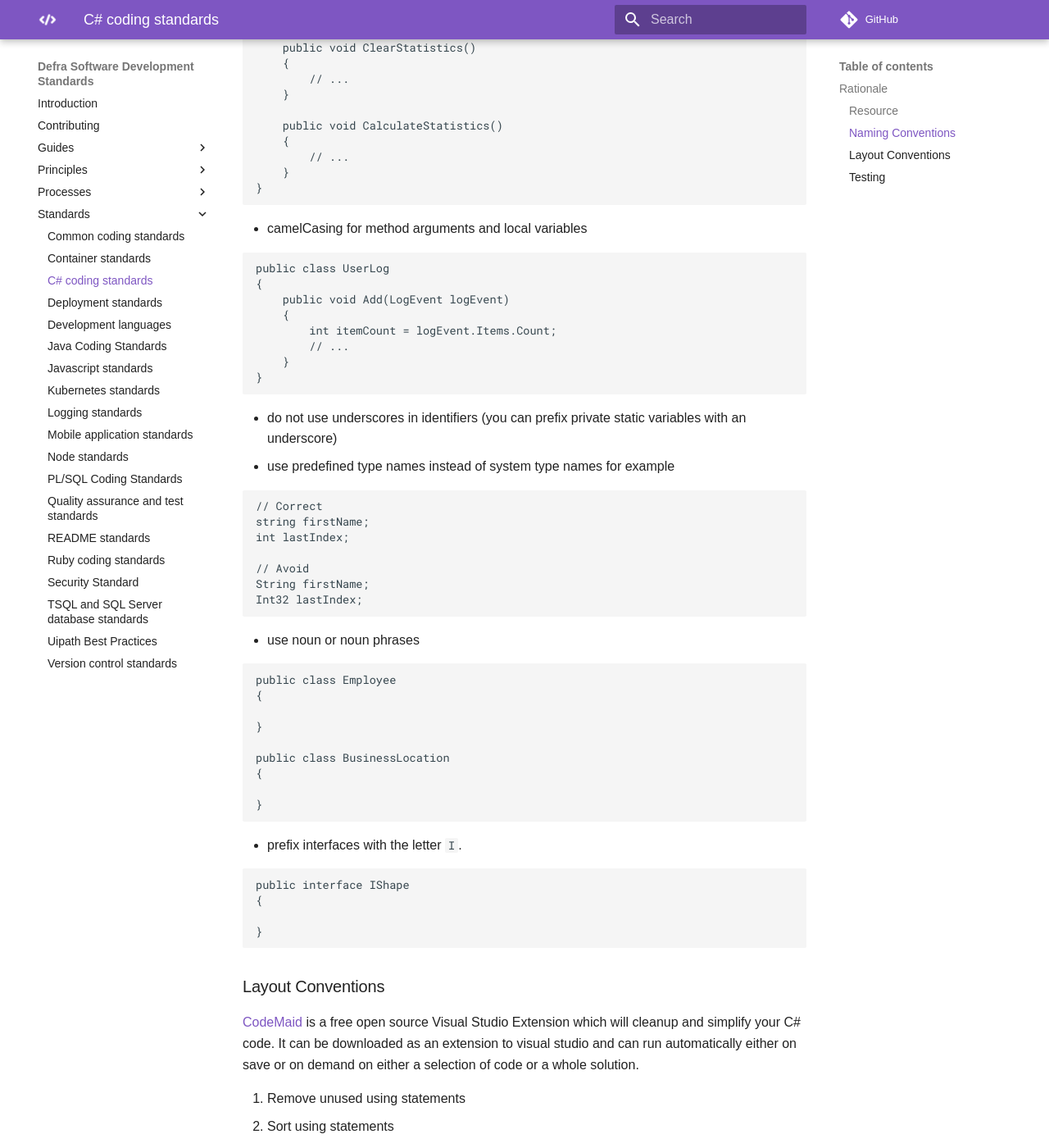
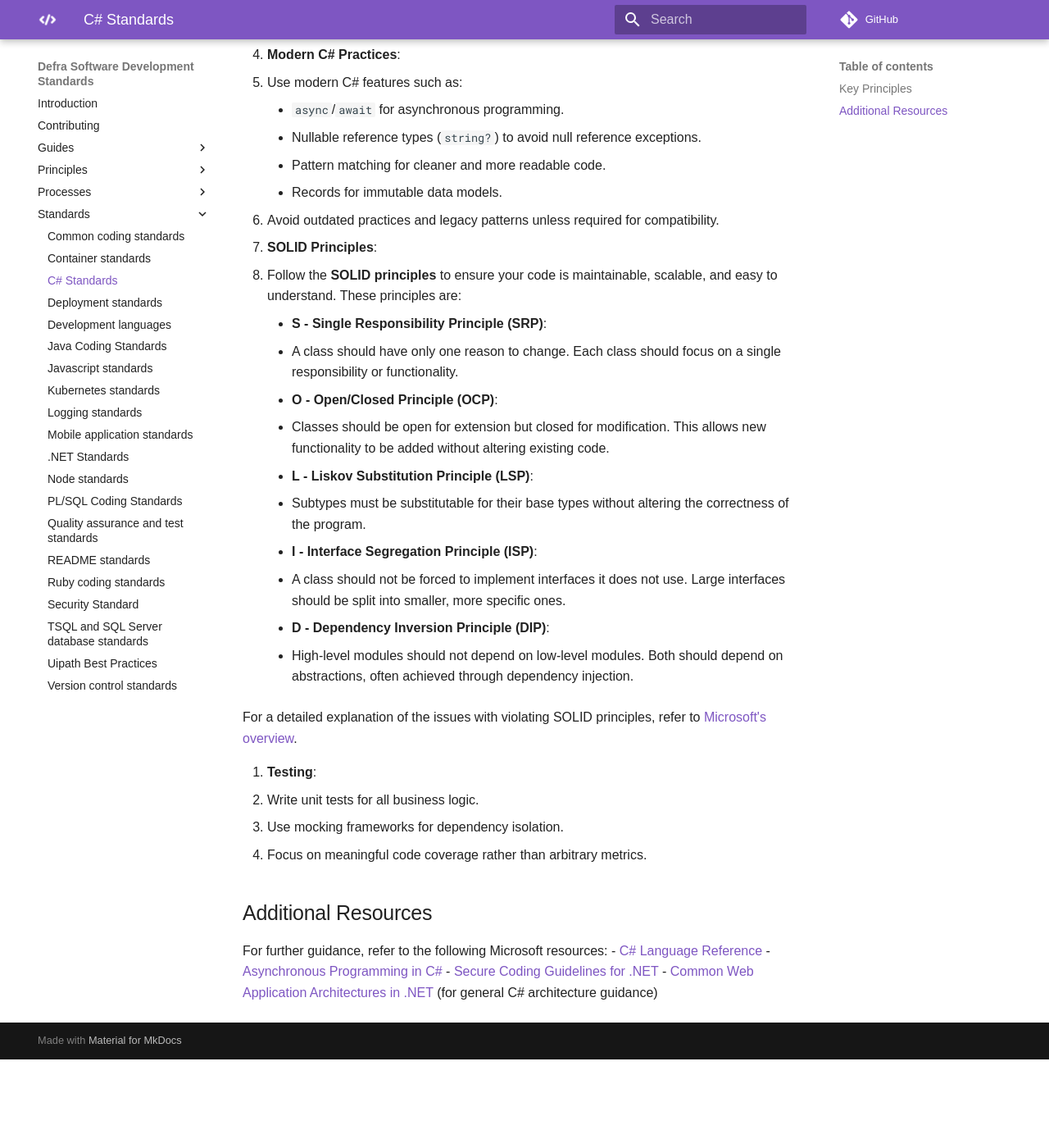
Before and after one commit to DEFRA/software-development-standards, an MkDocs documentation site: the page built from docs/standards/csharp_coding_standards.md, in a window 1280 px wide and 1400 px high, scrolled down 570 px. Shown: the whole window at 82% size. Built offline with MkDocs 1.6.1 and Material for MkDocs 9.7.7, drawn with Linux system fonts in a browser that asks for light colours; some web fonts are replaced; comment, search, counter and statistics services are not loaded; after the commit the page ends 1862 px from its top, so only the background shows below that; some of the changed text lies outside the part shown.

Commit message:
Modernise .NET and C# standards (#95)

````diff
--- a/docs/standards/csharp_coding_standards.md
+++ b/docs/standards/csharp_coding_standards.md
@@ -1,116 +1,51 @@
-# C# coding standards
+# C# Standards
 
-These are common standards that apply to coding when using C# and are designed to be used in conjunction with the overall common coding standards.
+This document outlines the standards for writing C# code at Defra. To ensure consistency and maintainability, we align with Microsoft's official C# standards and best practices.
 
-## Rationale
+## Key Principles
 
- - Ensure consistent C# code and styling across all projects
+1. **Alignment with Microsoft Standards**:
+   - Follow Microsoft's official C# coding conventions for:
+     - Naming conventions
+     - Indentation
+     - Code formatting
+     - Linting
+   - Refer to the following resources:
+     - [C# Coding Conventions](https://learn.microsoft.com/en-us/dotnet/csharp/fundamentals/coding-style/coding-conventions)
+     - [Framework Design Guidelines](https://learn.microsoft.com/en-us/dotnet/standard/design-guidelines/)
 
-### Resource
+2. **Modern C# Practices**:
+   - Use modern C# features such as:
+     - `async`/`await` for asynchronous programming.
+     - Nullable reference types (`string?`) to avoid null reference exceptions.
+     - Pattern matching for cleaner and more readable code.
+     - Records for immutable data models.
+   - Avoid outdated practices and legacy patterns unless required for compatibility.
 
-[Microsoft's standard conventions](https://docs.microsoft.com/en-us/dotnet/csharp/programming-guide/inside-a-program/coding-conventions)
+3. **SOLID Principles**:
+   - Follow the **SOLID principles** to ensure your code is maintainable, scalable, and easy to understand. These principles are:
+     - **S - Single Responsibility Principle (SRP)**:
+       - A class should have only one reason to change. Each class should focus on a single responsibility or functionality.
+     - **O - Open/Closed Principle (OCP)**:
+       - Classes should be open for extension but closed for modification. This allows new functionality to be added without altering existing code.
+     - **L - Liskov Substitution Principle (LSP)**:
+       - Subtypes must be substitutable for their base types without altering the correctness of the program.
+     - **I - Interface Segregation Principle (ISP)**:
+       - A class should not be forced to implement interfaces it does not use. Large interfaces should be split into smaller, more specific ones.
+     - **D - Dependency Inversion Principle (DIP)**:
+       - High-level modules should not depend on low-level modules. Both should depend on abstractions, often achieved through dependency injection.
 
-### Naming Conventions
+   For a detailed explanation of the issues with violating SOLID principles, refer to [Microsoft's overview](https://learn.microsoft.com/en-us/archive/msdn-magazine/2014/may/csharp-best-practices-dangers-of-violating-solid-principles-in-csharp).
 
-- PascalCasing for class names and method names
+4. **Testing**:
+   - Write unit tests for all business logic.
+   - Use mocking frameworks for dependency isolation.
+   - Focus on meaningful code coverage rather than arbitrary metrics.
 
-```csharp
-public class ClientActivity
-{
-    public void ClearStatistics()
-    {
-        // ...
-    }
+## Additional Resources
 
-    public void CalculateStatistics()
-    {
-        // ...
-    }
-}
-```
-
-- camelCasing for method arguments and local variables
-
-```csharp
-public class UserLog
-{
-    public void Add(LogEvent logEvent)
-    {
-        int itemCount = logEvent.Items.Count;
-        // ...
-    }
-}
-```
-
-- do not use underscores in identifiers (you can prefix private static variables with an underscore)
-- use predefined type names instead of system type names for example
-
-```csharp
-// Correct
-string firstName;
-int lastIndex;
-
-// Avoid
-String firstName;
-Int32 lastIndex;
-```
-
-- use noun or noun phrases
-
-```csharp
-public class Employee
-{
-
-}
-
-public class BusinessLocation
-{
-
-}
-```
-
-- prefix interfaces with the letter `I`.
-
-```csharp
-public interface IShape
-{
-
-}
-```
-
-### Layout Conventions
-
-[CodeMaid](http://www.codemaid.net/) is a free open source Visual Studio Extension which will cleanup and simplify your C# code. It can be downloaded as an extension to visual studio and can run automatically either on save or on demand on either a selection of code or a whole solution.
-
-1.  Remove unused using statements
-2.  Sort using statements
-3.  Add unspecified access modifiers
-4.  Remove empty regions
-5.  Add blank line padding
-6.  Remove blank lines next to braces
-7.  Run Visual Studio formatting
-8.  Remove consecutive blank lines
-9.  Remove end of line whitespace
-10.  Update endregion tags
-
-The default settings for CodeMaid should remain in place to adhere to [DEFRA principles](../principles/README.md) (details at http://www.codemaid.net/documentation/)
-
-### Testing
-
-As per the general coding standards it is expected that 90% of code is covered with unit tests however given unit test coverage in some C# projects (i.e. MVC) will include coverage of default Microsoft template code this 90% figure can be misleading. It is not expected that unit tests should be written to cover code already written by Microsoft and therefore attributes can be added to this code to exclude them from the code coverage calculation.
-
-For example in a typical MVC application exclusions can be applied to areas such as anything in `App_Start` folder, any migrations, `global.asax`, etc.
-
-To exclude test code from the code coverage results and only include application code, add the `ExcludeFromCodeCoverageAttribute` attribute to your test class.
-
-To customize code coverage, follow these steps:
-
-1. Add a run settings file to your solution. In Solution Explorer, on the shortcut menu of your solution, choose Add > New Item, and select XML File. Save the file with a name such as `CodeCoverage.runsettings`.
-2. Add the content from the [example file](https://docs.microsoft.com/en-us/visualstudio/test/customizing-code-coverage-analysis?view=vs-2017#sample-runsettings-file), and then customize it to your needs as described in the sections that follow.
-3. To select the run settings file, on the Test menu, choose Test Settings > Select Test Settings File. To specify a run settings file for running tests from the command line or in a build workflow, see Configure unit tests by using a `.runsettings` file.
-
-When you select Analyze Code Coverage, the configuration information is read from the run settings file.
-
-To turn the custom settings off and on, deselect or select the file in the Test > Test Settings menu.
-
-https://docs.microsoft.com/en-us/visualstudio/test/customizing-code-coverage-analysis?view=vs-2017
+For further guidance, refer to the following Microsoft resources:
+- [C# Language Reference](https://learn.microsoft.com/en-us/dotnet/csharp/)
+- [Asynchronous Programming in C#](https://learn.microsoft.com/en-us/dotnet/csharp/async)
+- [Secure Coding Guidelines for .NET](https://learn.microsoft.com/en-us/dotnet/standard/security/secure-coding-guidelines)
+- [Common Web Application Architectures in .NET](https://learn.microsoft.com/en-us/dotnet/architecture/modern-web-apps-azure/common-web-application-architectures) (for general C# architecture guidance)
````
Also changed, not shown: docs/standards/net_standards.md (added, +65 -0 lines).
